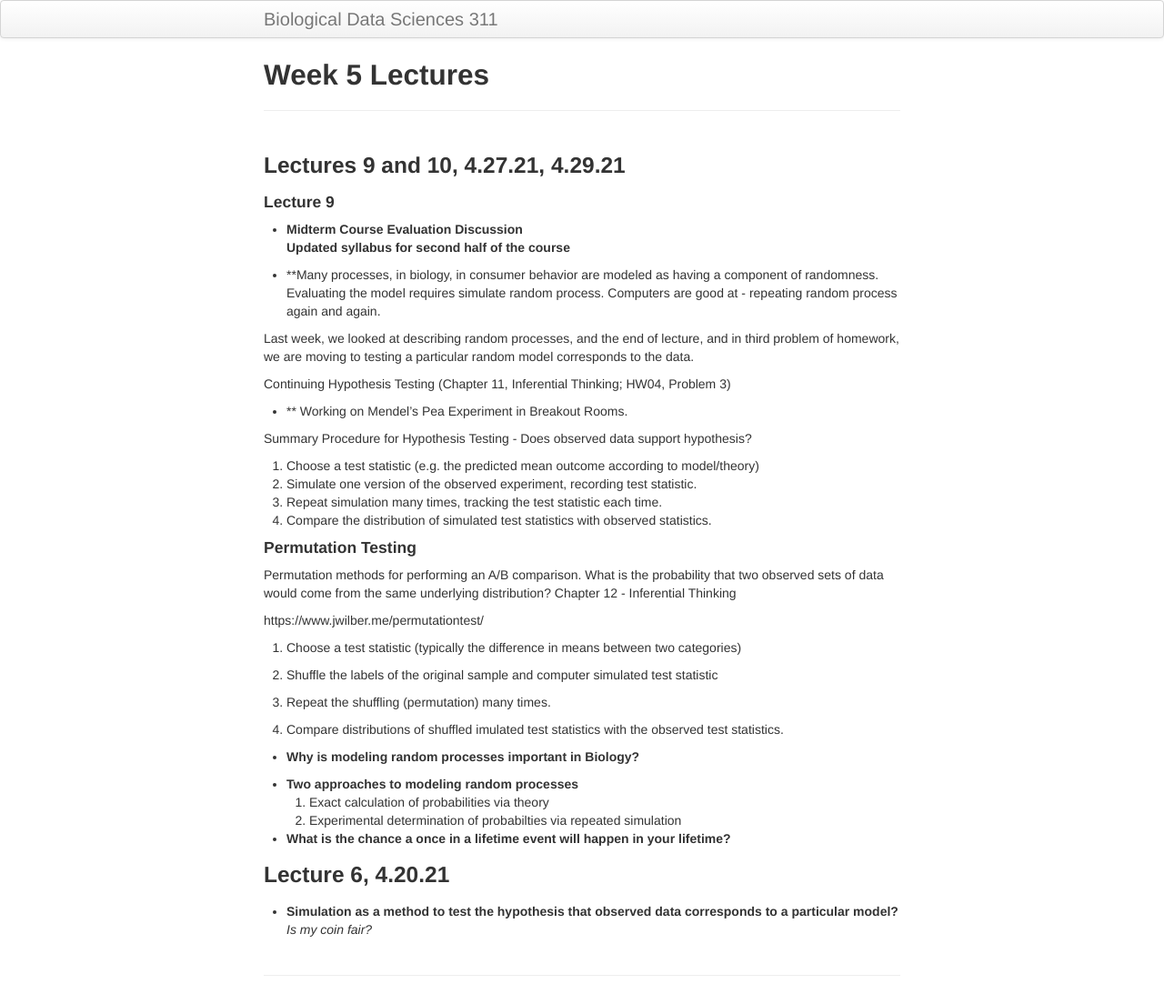
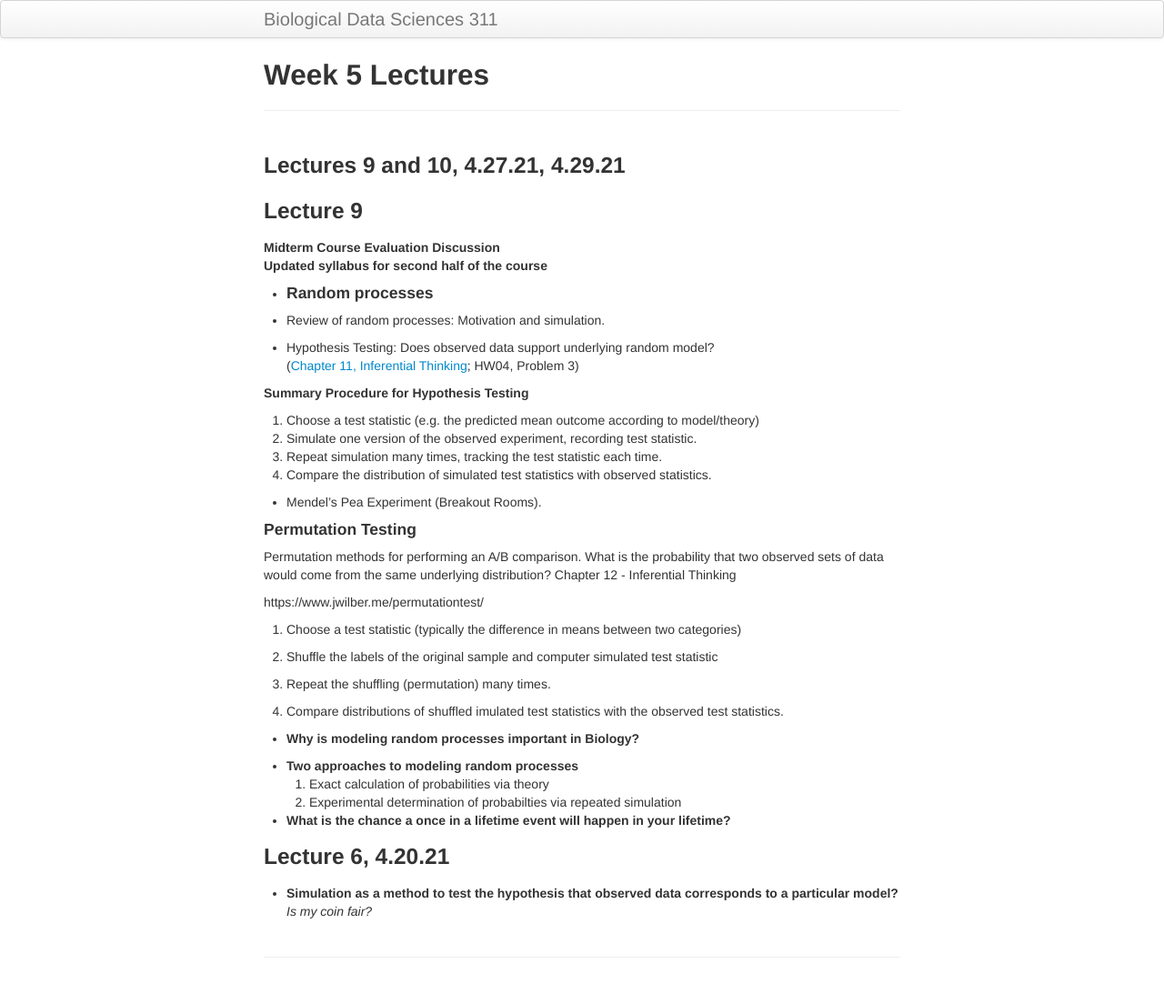
Before and after one commit to timothylwarren/bds311-sp21, a Jekyll site: the page built from lecture_notes/lec_wk05.md, in a window 1280 px wide. Shown: the whole page at 91% size. Built offline with Jekyll 4.4.1, drawn with Linux system fonts in a browser that asks for light colours.

Commit message:
Update lec_wk05.md

```diff
--- a/lecture_notes/lec_wk05.md
+++ b/lecture_notes/lec_wk05.md
@@ -5,29 +5,25 @@ title: Week 5 Lectures
 
 ### Lectures 9 and 10, 4.27.21, 4.29.21
 
-#### Lecture 9
+### Lecture 9
 
-- **Midterm Course Evaluation Discussion**<br>
+**Midterm Course Evaluation Discussion**<br>
   **Updated syllabus for second half of the course**
 
-- **Many processes, in biology, in consumer behavior  are modeled as having a component of randomness. Evaluating the model requires simulate random process. Computers are good at - repeating random process again and again.
+- #### Random processes
 
-Last week, we looked at describing random processes, and the end of lecture, and in third problem of homework, we are moving to testing a particular
-random model corresponds to the data.
+- Review of random processes: Motivation and simulation.
 
+- Hypothesis Testing: Does observed data support underlying random model? <br> ([Chapter 11, Inferential Thinking](https://inferentialthinking.com/chapters/11/Testing_Hypotheses.html); HW04, Problem 3)
 
-Continuing Hypothesis Testing (Chapter 11, Inferential Thinking; HW04, Problem 3)
-
-
-- ** Working on Mendel's Pea Experiment in Breakout Rooms.
-
-
-Summary Procedure for Hypothesis Testing - Does observed data support hypothesis?
+**Summary Procedure for Hypothesis Testing**
 
 1. Choose a test statistic (e.g. the predicted mean outcome according to model/theory)
 2. Simulate one version of the observed experiment, recording test statistic.
 3. Repeat simulation many times, tracking the test statistic each time.
 4. Compare the distribution of simulated test statistics with observed statistics.
+
+- Mendel's Pea Experiment (Breakout Rooms).
 
 
 
```
